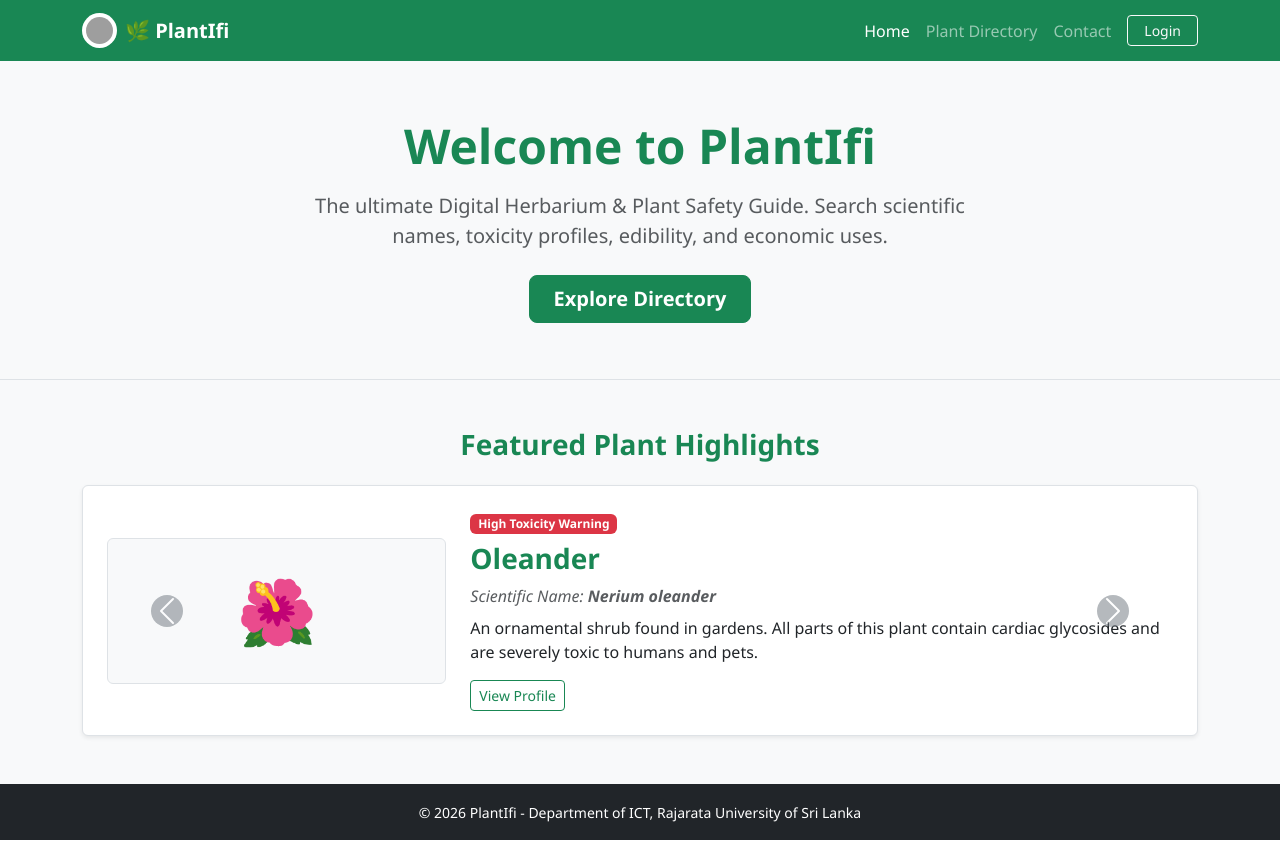
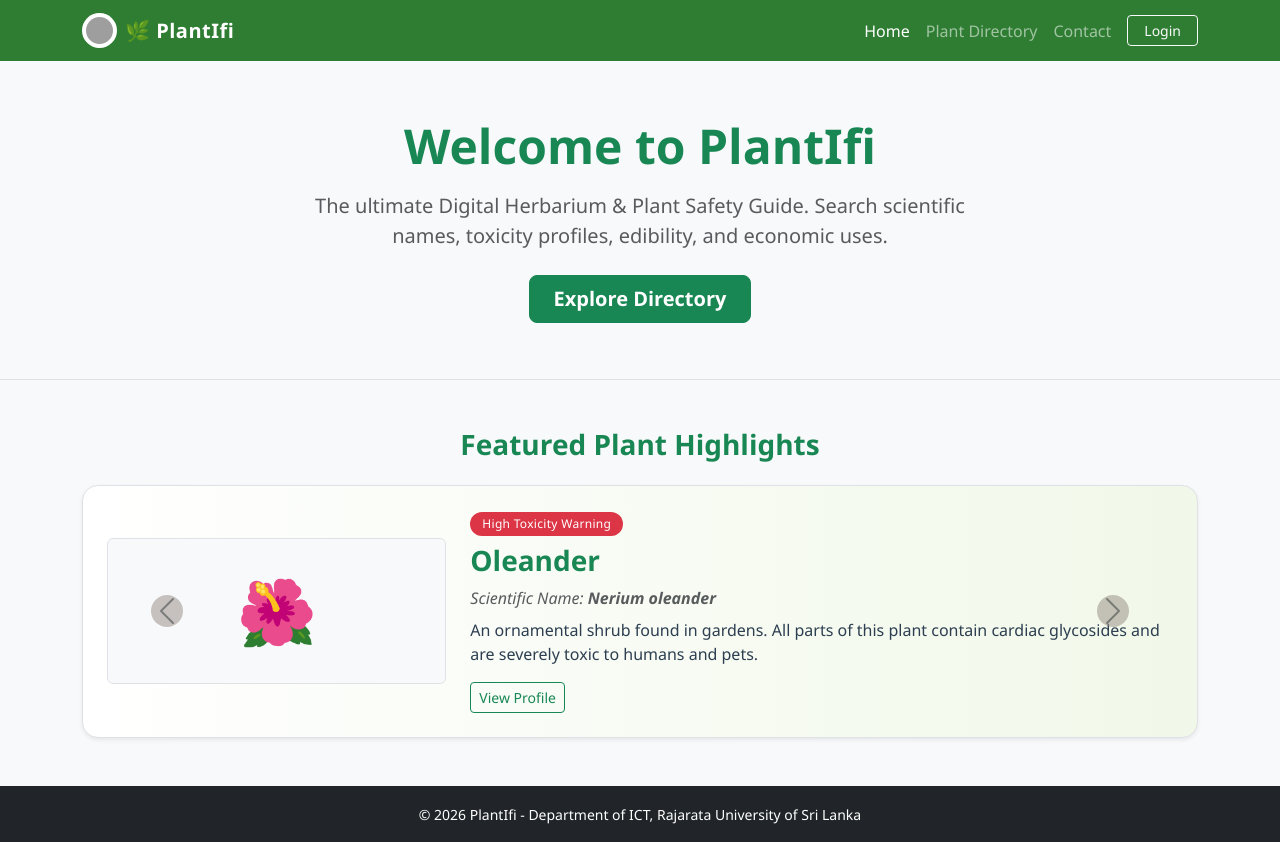
Before and after one commit to Basooriya/-PlantIfi, a PHP site: page / in a window 1280 px wide. Run offline with PHP 8.4, Linux system fonts and the light colour scheme; grey boxes are pictures that could not be loaded.

Commit message:
Update plant directory styles

```diff
--- a/css/style.css
+++ b/css/style.css
@@ -1,21 +1,93 @@
-/* Custom Global Styles for Plantifi */
+/* Custom Botanical Theme Color Palette */
+:root {
+    --primary-green: #2e7d32;
+    --dark-green: #1b5e20;
+    --light-green: #e8f5e9;
+    --accent-gold: #fbc02d;
+    --text-dark: #2c3e50;
+    --card-shadow: 0 10px 20px rgba(0, 0, 0, 0.05);
+    --hover-shadow: 0 15px 30px rgba(46, 125, 50, 0.15);
+}
+
 body {
-    font-family: 'Segoe UI', Tahoma, Geneva, Verdana, sans-serif;
+    font-family: 'Segoe UI', system-ui, -apple-system, sans-serif;
+    color: var(--text-dark);
     background-color: #f8f9fa;
     display: flex;
     flex-direction: column;
     min-height: 100vh;
 }
 
-.card {
-    transition: transform 0.2s ease, box-shadow 0.2s ease;
+/* Navbar Custom Styling */
+.navbar {
+    background-color: var(--primary-green) !important;
+    transition: background-color 0.3s ease;
 }
 
-.card:hover {
-    transform: translateY(-5px);
-    box-shadow: 0 8px 20px rgba(0, 0, 0, 0.12) !important;
+.navbar-brand span {
+    letter-spacing: 0.5px;
 }
 
+.nav-link {
+    transition: color 0.2s ease, transform 0.2s ease;
+}
+
+.nav-link:hover {
+    color: #ffffff !important;
+    transform: translateY(-1px);
+}
+
+/* Interactive Card Animations */
+.plant-card .card {
+    transition: all 0.3s cubic-bezier(0.165, 0.84, 0.44, 1);
+    border-radius: 12px;
+    overflow: hidden;
+    background: #ffffff;
+}
+
+.plant-card .card:hover {
+    transform: translateY(-8px);
+    box-shadow: var(--hover-shadow) !important;
+}
+
+/* Emoji / Image Container Styling */
+.card-img-placeholder {
+    background: linear-gradient(135deg, #e8f5e9 0%, #c8e6c9 100%);
+    border-bottom: 1px solid rgba(0,0,0,0.05);
+}
+
+/* Badges Styling */
+.badge {
+    padding: 6px 12px;
+    font-weight: 500;
+    letter-spacing: 0.3px;
+    border-radius: 20px;
+}
+
+/* Carousel Custom Styling */
+#featuredSlider {
+    border-radius: 16px !important;
+    background: linear-gradient(to right, #ffffff, #f1f8e9);
+}
+
+.carousel-control-prev-icon,
+.carousel-control-next-icon {
+    filter: invert(1);
+}
+
+/* Form Polish */
+.form-control:focus, .form-select:focus {
+    border-color: var(--primary-green);
+    box-shadow: 0 0 0 0.25rem rgba(46, 125, 50, 0.25);
+}
+
+.form-check-input:checked {
+    background-color: var(--primary-green);
+    border-color: var(--primary-green);
+}
+
+/* Footer Pin to Bottom */
 footer {
     margin-top: auto;
+    background-color: #1a252f !important;
 }
```
